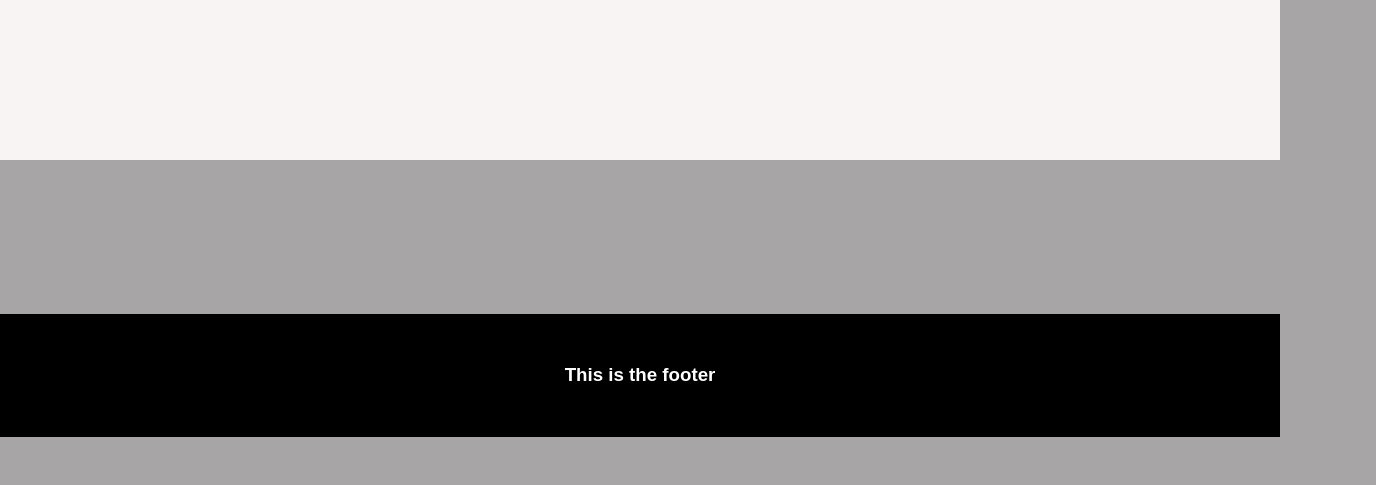
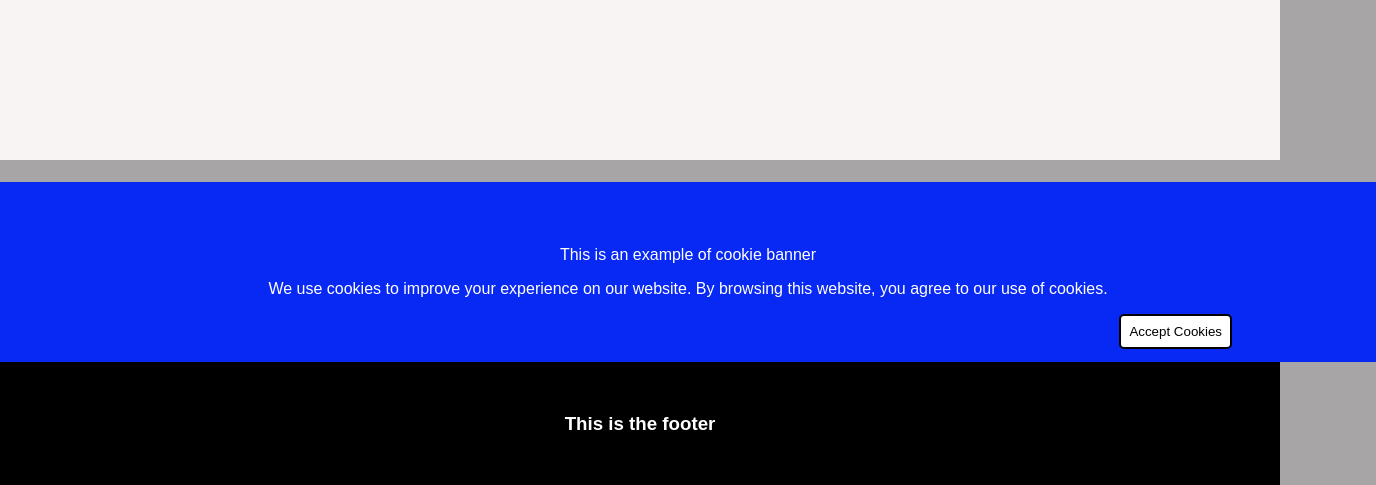
Before and after one commit to thespamster/footer-and-cookie-banner, a plain HTML site: page index.html in a window 1280 px wide. Shown: the part 363-848 px from the top of the page, 1376 px wide, since content can reach past the window. Before the commit the page ends 800 px from the top, so only its background shows below. Drawn offline with Linux system fonts and the light colour scheme.

Commit message:
add JS cookie functionality

```diff
--- a/assets/main.js
+++ b/assets/main.js
@@ -0,0 +1,37 @@
+//
+// JAVASCRIPT FOR COOKIE BANNER
+// waits for the html and css to load before running the script
+
+window.onload = function() {
+document.getElementById("deleteCookie").style.display = "none"; // hides the delete cookie button
+document.getElementById("cookieBanner").style.display = "none"; // hides the cookie banner
+
+// function to set a cookie when the 'accept cookies' button is pressed
+document.getElementById("acceptCookies").addEventListener("click", function() {
+    console.log("Button clicked, cookie set");
+    document.cookie = "=cookiesAccepted=YES; expires=Thu, 31 Dec 3000 12:00:00 UTC; path=/"; // sets a cookie
+    document.getElementById("cookieBanner").style.display = "none";
+    document.getElementById("deleteCookie").style.display = "block";
+});
+
+// function to delete a cookie when the 'delete cookies' button is pressed
+document.getElementById("deleteCookies").addEventListener("click", function() {
+    console.log("Button clicked, cookie deleted");
+    document.cookie = "=cookiesAccepted=NO; expires=Thu, 31 Dec 1967 12:00:00 UTC; path=/"; // set cookie date to 'the past' to delete it
+});
+
+// function to check for a cookie
+function checkCookie() {
+    let cookieSet = document.cookie; // looks for a cookie
+    console.log("Cookie",cookieSet);
+    if (cookieSet == "") {
+        console.log("No cookie set");
+        document.getElementById("cookieBanner").style.display = "block"; // if no cookie show cookie banner
+    } else if (cookieSet != "") {
+        console.log("Cookie set");
+        document.getElementById("deleteCookie").style.display = "block"; // if cookie show delete cookie button
+    }
+}
+
+checkCookie();
+}
--- a/assets/style.css
+++ b/assets/style.css
@@ -49,8 +49,36 @@ footer {
 
 /* CSS FOR COOKIE BANNER */
 
-/* hide cookie banner */
 #cookieBanner {
-    display: none;
-    visibility: hidden;
+    width: 100%;
+    background-color: #0828f3;
+    color: white;
+    padding: 3rem;
 }
+
+
+
+p {
+    text-align: center;
+}
+
+#acceptCookies {
+    background-color: #ffffff;
+    color: black;
+    padding: 0.5rem;
+    border: 2px solid #000000;
+    border-radius: 5px;
+    cursor: pointer;
+    position: absolute;
+    right: 3rem;
+}
+
+#deleteCookies {
+    background-color: #ffffff;
+    color: black;
+    padding: 0.5rem;
+    border: 2px solid #000000;
+    border-radius: 5px;
+    cursor: pointer;
+    margin-left: 3rem;
+}
--- a/index.html
+++ b/index.html
@@ -21,7 +21,10 @@
     <div id="cookieBanner">
         <p>This is an example of cookie banner</p>
         <p>We use cookies to improve your experience on our website. By browsing this website, you agree to our use of cookies.</p>
-        <button>Accept Cookies</button>
+        <button id="acceptCookies">Accept Cookies</button>
+    </div>
+    <div id="deleteCookie">
+        <button id="deleteCookies">Delete Cookies</button>
     </div>
     <footer>
         <h3>
```
Also changed, not shown: 1 other file.
